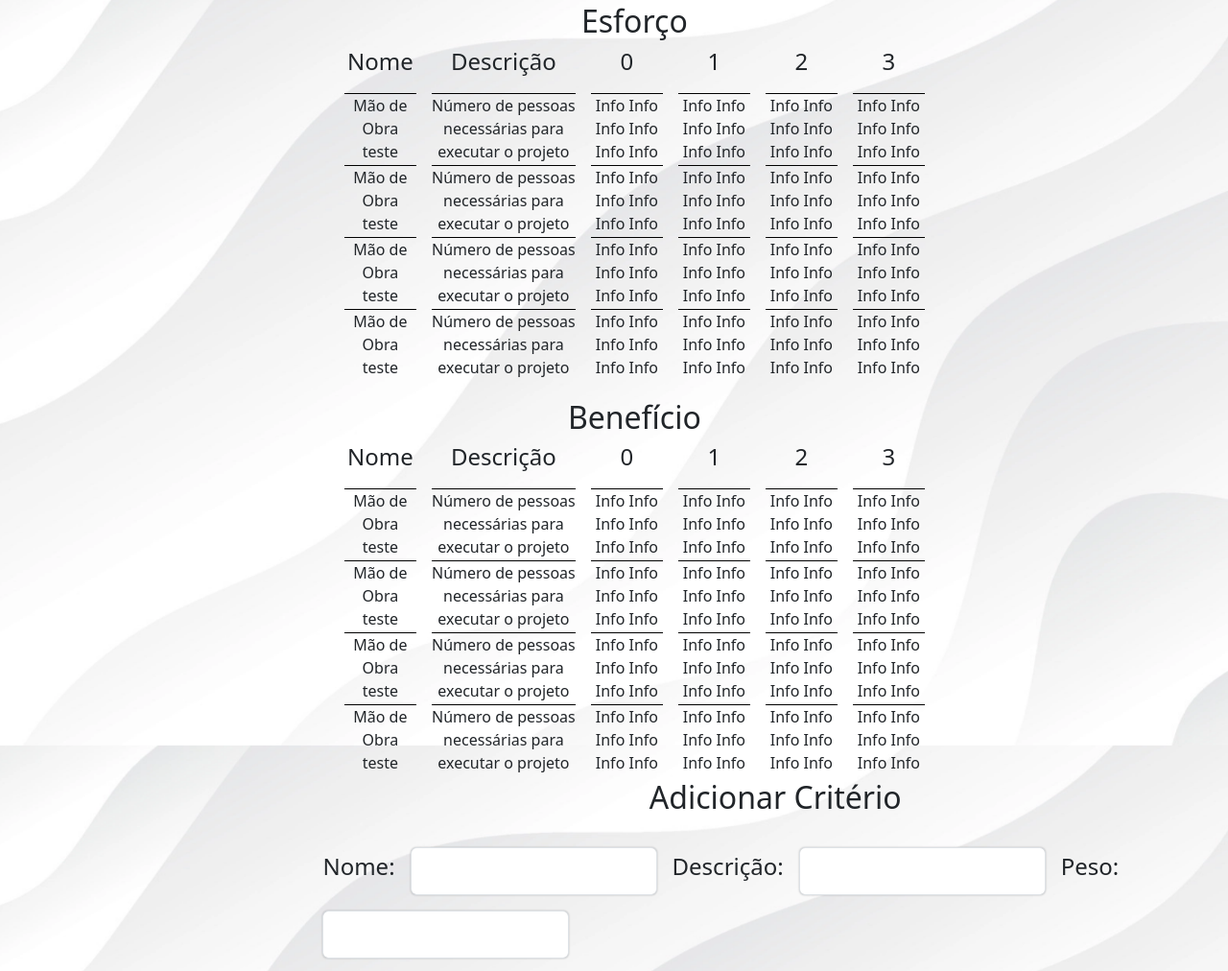
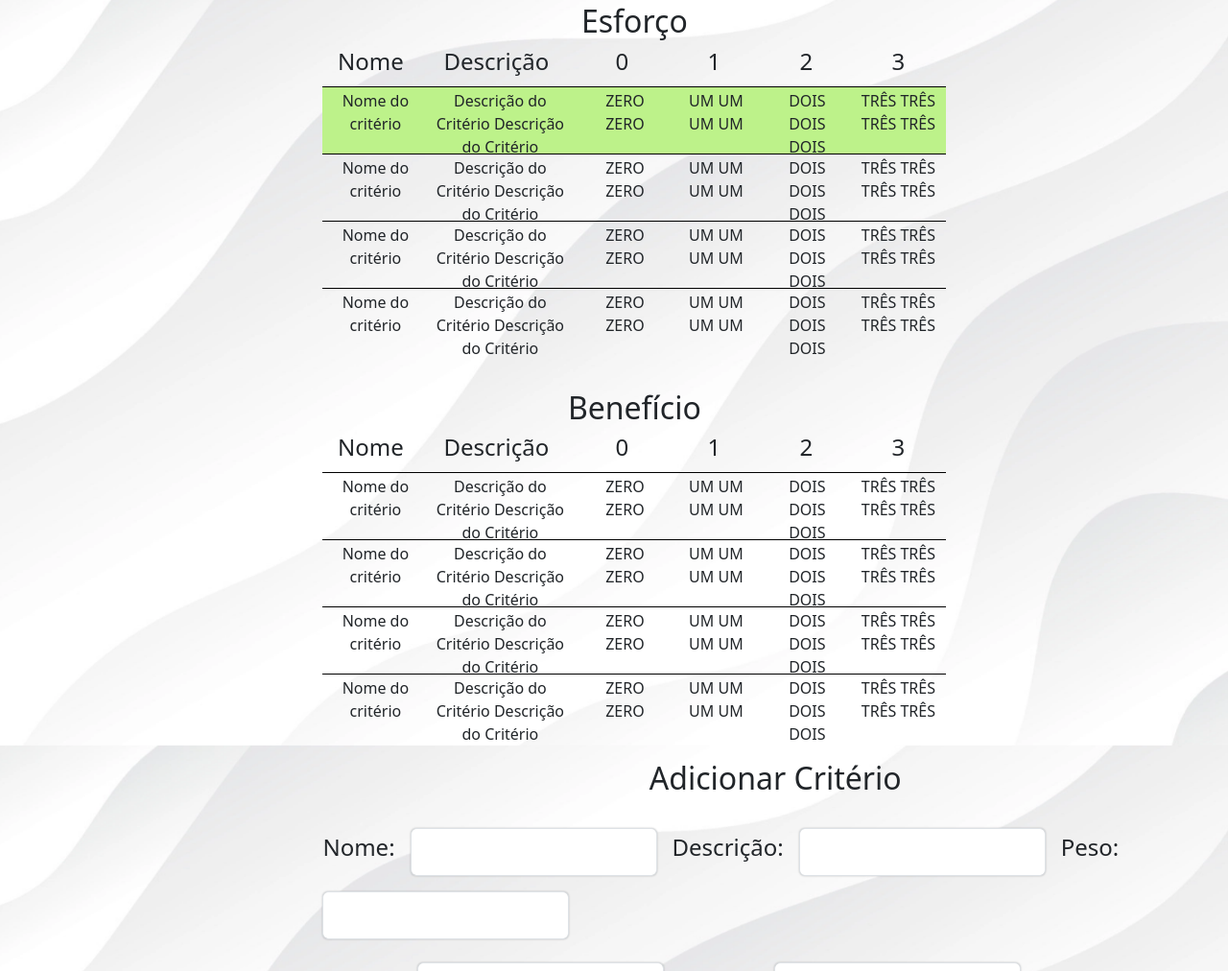
Before and after one commit to brennomeneses/tcc-front, a plain HTML site: page pages/portfolioManagerNewCriteria.html in a window 1280 px wide. Shown: the part 878-1890 px from the top of the page at 96% size. Drawn offline with Linux system fonts and the light colour scheme.

Commit message:
Alterado a pagina de criterios para facilitar a integracao com DB

```diff
--- a/css/style.css
+++ b/css/style.css
@@ -268,28 +268,43 @@ div.projects{
 .redButton{
   background-color: #F97777;
 }
-.criteriaList{
-  height: 350px;
+.criteriaTitle{
   width: 650px;
-  overflow: auto;
-  text-align: center;
+  height: 40px;
 }
-.criteriaLabel{
-  padding-bottom: 10px;
+.smallCriteriaSize{
+  width: 80px;
 }
-.criteriaInfoArea{
-  height: 75px;
-  border-top: 1px solid black;
-  overflow: hidden;
-}
-.criteriaInfoArea:hover {
-  overflow-y: scroll;
-}
-.criteriaDescription{
+.mediumCriteriaSize{
   width: 150px;
 }
-.criteriaSmallDescription{
-  width: 75px;
+.criteriaList{
+  width: 650px;
+  height: 300px;
+  overflow-x: hidden;
+}
+.criteria{
+  height: 70px;
+  width: 650x;
+  border-top: 1px solid black;
+}
+.criteria:hover{
+  background-color: #eaffd6;
+  transition: .5s;
+}
+.selectedCriteria{
+  background-color: #bdf28a;
+}
+.criteriaContent{
+  height: 68px;
+  float: left;
+  margin-left: 15px;
+  overflow: auto;
+  overflow-x: hidden;
+}
+.criteriaText{
+  text-align: center;
+  margin-top: 2px;
 }
 .xlButton{
   width: 300px;
--- a/pages/portfolioManagerNewCriteria.html
+++ b/pages/portfolioManagerNewCriteria.html
@@ -77,199 +77,129 @@
           <div class="row g-3 align-items-center">
             <div class="col-auto">
               <h2 class="text-center">Esforço</h2>
-              <div class="criteriaList">
+              <div class="criteriaTitle">
                 <div class="d-flex justify-content-center">
                   <div class="row g-3 align-items-center">
                     <div class="col-auto">
-                      <h4 class="text-center criteriaLabel">Nome</h4>
-                      <div class="criteriaInfoArea">
-                        <p class="criteriaSmallDescription">Mão de Obra teste teste teste teste teste</p>
-                      </div>
-                      <div class="criteriaInfoArea">
-                        <p class="criteriaSmallDescription">Mão de Obra teste teste teste teste teste</p>
-                      </div>
-                      <div class="criteriaInfoArea">
-                        <p class="criteriaSmallDescription">Mão de Obra teste teste teste teste teste</p>
-                      </div>
-                      <div class="criteriaInfoArea">
-                        <p class="criteriaSmallDescription">Mão de Obra teste teste teste teste teste</p>
-                      </div>
+                      <h4 class="text-center smallCriteriaSize">Nome</h4>
                     </div>
                     <div class="col-auto">
-                      <h4 class="text-center criteriaLabel">Descrição</h4>
-                      <div class="criteriaInfoArea">
-                        <p class="criteriaDescription">Número de pessoas necessárias para executar o projeto Número de pessoas necessárias para executar o projeto</p>
-                      </div>
-                      <div class="criteriaInfoArea">
-                        <p class="criteriaDescription">Número de pessoas necessárias para executar o projeto Número de pessoas necessárias para executar o projeto</p>
-                      </div>
-                      <div class="criteriaInfoArea">
-                        <p class="criteriaDescription">Número de pessoas necessárias para executar o projeto Número de pessoas necessárias para executar o projeto</p>
-                      </div>
-                      <div class="criteriaInfoArea">
-                        <p class="criteriaDescription">Número de pessoas necessárias para executar o projeto Número de pessoas necessárias para executar o projeto</p>
-                      </div>
+                      <h4 class="text-center mediumCriteriaSize">Descrição</h4>
                     </div>
                     <div class="col-auto">
-                      <h4 class="text-center criteriaLabel">0</h4>
-                      <div class="criteriaInfoArea">
-                        <p class="criteriaSmallDescription">Info Info Info Info Info Info Info Info</p>
-                      </div>
-                      <div class="criteriaInfoArea">
-                        <p class="criteriaSmallDescription">Info Info Info Info Info Info Info Info</p>
-                      </div>
-                      <div class="criteriaInfoArea">
-                        <p class="criteriaSmallDescription">Info Info Info Info Info Info Info Info</p>
-                      </div>
-                      <div class="criteriaInfoArea">
-                        <p class="criteriaSmallDescription">Info Info Info Info Info Info Info Info</p>
-                      </div>
+                      <h4 class="text-center smallCriteriaSize">0</h4>
                     </div>
                     <div class="col-auto">
-                      <h4 class="text-center criteriaLabel">1</h4>
-                      <div class="criteriaInfoArea">
-                        <p class="criteriaSmallDescription">Info Info Info Info Info Info Info Info</p>
-                      </div>
-                      <div class="criteriaInfoArea">
-                        <p class="criteriaSmallDescription">Info Info Info Info Info Info Info Info</p>
-                      </div>
-                      <div class="criteriaInfoArea">
-                        <p class="criteriaSmallDescription">Info Info Info Info Info Info Info Info</p>
-                      </div>
-                      <div class="criteriaInfoArea">
-                        <p class="criteriaSmallDescription">Info Info Info Info Info Info Info Info</p>
-                      </div>
+                      <h4 class="text-center smallCriteriaSize">1</h4>
                     </div>
                     <div class="col-auto">
-                      <h4 class="text-center criteriaLabel">2</h4>
-                      <div class="criteriaInfoArea">
-                        <p class="criteriaSmallDescription">Info Info Info Info Info Info Info Info</p>
-                      </div>
-                      <div class="criteriaInfoArea">
-                        <p class="criteriaSmallDescription">Info Info Info Info Info Info Info Info</p>
-                      </div>
-                      <div class="criteriaInfoArea">
-                        <p class="criteriaSmallDescription">Info Info Info Info Info Info Info Info</p>
-                      </div>
-                      <div class="criteriaInfoArea">
-                        <p class="criteriaSmallDescription">Info Info Info Info Info Info Info Info</p>
-                      </div>
+                      <h4 class="text-center smallCriteriaSize">2</h4>
                     </div>
                     <div class="col-auto">
-                      <h4 class="text-center criteriaLabel">3</h4>
-                      <div class="criteriaInfoArea">
-                        <p class="criteriaSmallDescription">Info Info Info Info Info Info Info Info</p>
-                      </div>
-                      <div class="criteriaInfoArea">
-                        <p class="criteriaSmallDescription">Info Info Info Info Info Info Info Info</p>
-                      </div>
-                      <div class="criteriaInfoArea">
-                        <p class="criteriaSmallDescription">Info Info Info Info Info Info Info Info</p>
-                      </div>
-                      <div class="criteriaInfoArea">
-                        <p class="criteriaSmallDescription">Info Info Info Info Info Info Info Info</p>
-                      </div>
+                      <h4 class="text-center smallCriteriaSize">3</h4>
                     </div>
                   </div>
+                </div>
+              </div>
+              <div class="criteriaList" id="effortCriteriaList"><!-- All effort criterias must be added here -->
+                <div class="criteria selectedCriteria"><!-- Criteria start -->
+                  <div class="criteriaContent smallCriteriaSize"><p class="criteriaText" id="criteriaNameArea">Nome do critério</p></div>
+                  <div class="criteriaContent mediumCriteriaSize"><p class="criteriaText" id="criteriaDescriptionArea">Descrição do Critério Descrição do Critério</p></div>
+                  <div class="criteriaContent smallCriteriaSize"><p class="criteriaText" id="criteriaZeroArea">ZERO ZERO</p></div>
+                  <div class="criteriaContent smallCriteriaSize"><p class="criteriaText"  id="criteriaOneArea">UM UM UM UM</p></div>
+                  <div class="criteriaContent smallCriteriaSize"><p class="criteriaText" id="criteriaTwoArea">DOIS DOIS DOIS DOIS</p></div>
+                  <div class="criteriaContent smallCriteriaSize"><p class="criteriaText" id="criteriaThreeArea">TRÊS TRÊS TRÊS TRÊS</p></div>
+                </div><!-- Criteria end -->
+
+                <div class="criteria">
+                  <div class="criteriaContent smallCriteriaSize"><p class="criteriaText" id="criteriaNameArea">Nome do critério</p></div>
+                  <div class="criteriaContent mediumCriteriaSize"><p class="criteriaText" id="criteriaDescriptionArea">Descrição do Critério Descrição do Critério</p></div>
+                  <div class="criteriaContent smallCriteriaSize"><p class="criteriaText" id="criteriaZeroArea">ZERO ZERO</p></div>
+                  <div class="criteriaContent smallCriteriaSize"><p class="criteriaText"  id="criteriaOneArea">UM UM UM UM</p></div>
+                  <div class="criteriaContent smallCriteriaSize"><p class="criteriaText" id="criteriaTwoArea">DOIS DOIS DOIS DOIS</p></div>
+                  <div class="criteriaContent smallCriteriaSize"><p class="criteriaText" id="criteriaThreeArea">TRÊS TRÊS TRÊS TRÊS</p></div>
+                </div>
+
+                <div class="criteria">
+                  <div class="criteriaContent smallCriteriaSize"><p class="criteriaText" id="criteriaNameArea">Nome do critério</p></div>
+                  <div class="criteriaContent mediumCriteriaSize"><p class="criteriaText" id="criteriaDescriptionArea">Descrição do Critério Descrição do Critério</p></div>
+                  <div class="criteriaContent smallCriteriaSize"><p class="criteriaText" id="criteriaZeroArea">ZERO ZERO</p></div>
+                  <div class="criteriaContent smallCriteriaSize"><p class="criteriaText"  id="criteriaOneArea">UM UM UM UM</p></div>
+                  <div class="criteriaContent smallCriteriaSize"><p class="criteriaText" id="criteriaTwoArea">DOIS DOIS DOIS DOIS</p></div>
+                  <div class="criteriaContent smallCriteriaSize"><p class="criteriaText" id="criteriaThreeArea">TRÊS TRÊS TRÊS TRÊS</p></div>
+                </div>
+
+                <div class="criteria">
+                  <div class="criteriaContent smallCriteriaSize"><p class="criteriaText" id="criteriaNameArea">Nome do critério</p></div>
+                  <div class="criteriaContent mediumCriteriaSize"><p class="criteriaText" id="criteriaDescriptionArea">Descrição do Critério Descrição do Critério</p></div>
+                  <div class="criteriaContent smallCriteriaSize"><p class="criteriaText" id="criteriaZeroArea">ZERO ZERO</p></div>
+                  <div class="criteriaContent smallCriteriaSize"><p class="criteriaText"  id="criteriaOneArea">UM UM UM UM</p></div>
+                  <div class="criteriaContent smallCriteriaSize"><p class="criteriaText" id="criteriaTwoArea">DOIS DOIS DOIS DOIS</p></div>
+                  <div class="criteriaContent smallCriteriaSize"><p class="criteriaText" id="criteriaThreeArea">TRÊS TRÊS TRÊS TRÊS</p></div>
                 </div>
               </div>
             </div>
             <div class="col-auto">
               <h2 class="text-center">Benefício</h2>
-              <div class="criteriaList">
+              <div class="criteriaTitle">
                 <div class="d-flex justify-content-center">
                   <div class="row g-3 align-items-center">
                     <div class="col-auto">
-                      <h4 class="text-center criteriaLabel">Nome</h4>
-                      <div class="criteriaInfoArea">
-                        <p class="criteriaSmallDescription">Mão de Obra teste teste teste teste teste</p>
-                      </div>
-                      <div class="criteriaInfoArea">
-                        <p class="criteriaSmallDescription">Mão de Obra teste teste teste teste teste</p>
-                      </div>
-                      <div class="criteriaInfoArea">
-                        <p class="criteriaSmallDescription">Mão de Obra teste teste teste teste teste</p>
-                      </div>
-                      <div class="criteriaInfoArea">
-                        <p class="criteriaSmallDescription">Mão de Obra teste teste teste teste teste</p>
-                      </div>
+                      <h4 class="text-center smallCriteriaSize">Nome</h4>
                     </div>
                     <div class="col-auto">
-                      <h4 class="text-center criteriaLabel">Descrição</h4>
-                      <div class="criteriaInfoArea">
-                        <p class="criteriaDescription">Número de pessoas necessárias para executar o projeto Número de pessoas necessárias para executar o projeto</p>
-                      </div>
-                      <div class="criteriaInfoArea">
-                        <p class="criteriaDescription">Número de pessoas necessárias para executar o projeto Número de pessoas necessárias para executar o projeto</p>
-                      </div>
-                      <div class="criteriaInfoArea">
-                        <p class="criteriaDescription">Número de pessoas necessárias para executar o projeto Número de pessoas necessárias para executar o projeto</p>
-                      </div>
-                      <div class="criteriaInfoArea">
-                        <p class="criteriaDescription">Número de pessoas necessárias para executar o projeto Número de pessoas necessárias para executar o projeto</p>
-                      </div>
+                      <h4 class="text-center mediumCriteriaSize">Descrição</h4>
                     </div>
                     <div class="col-auto">
-                      <h4 class="text-center criteriaLabel">0</h4>
-                      <div class="criteriaInfoArea">
-                        <p class="criteriaSmallDescription">Info Info Info Info Info Info Info Info</p>
-                      </div>
-                      <div class="criteriaInfoArea">
-                        <p class="criteriaSmallDescription">Info Info Info Info Info Info Info Info</p>
-                      </div>
-                      <div class="criteriaInfoArea">
-                        <p class="criteriaSmallDescription">Info Info Info Info Info Info Info Info</p>
-                      </div>
-                      <div class="criteriaInfoArea">
-                        <p class="criteriaSmallDescription">Info Info Info Info Info Info Info Info</p>
-                      </div>
+                      <h4 class="text-center smallCriteriaSize">0</h4>
                     </div>
                     <div class="col-auto">
-                      <h4 class="text-center criteriaLabel">1</h4>
-                      <div class="criteriaInfoArea">
-                        <p class="criteriaSmallDescription">Info Info Info Info Info Info Info Info</p>
-                      </div>
-                      <div class="criteriaInfoArea">
-                        <p class="criteriaSmallDescription">Info Info Info Info Info Info Info Info</p>
-                      </div>
-                      <div class="criteriaInfoArea">
-                        <p class="criteriaSmallDescription">Info Info Info Info Info Info Info Info</p>
-                      </div>
-                      <div class="criteriaInfoArea">
-                        <p class="criteriaSmallDescription">Info Info Info Info Info Info Info Info</p>
-                      </div>
+                      <h4 class="text-center smallCriteriaSize">1</h4>
                     </div>
                     <div class="col-auto">
-                      <h4 class="text-center criteriaLabel">2</h4>
-                      <div class="criteriaInfoArea">
-                        <p class="criteriaSmallDescription">Info Info Info Info Info Info Info Info</p>
-                      </div>
-                      <div class="criteriaInfoArea">
-                        <p class="criteriaSmallDescription">Info Info Info Info Info Info Info Info</p>
-                      </div>
-                      <div class="criteriaInfoArea">
-                        <p class="criteriaSmallDescription">Info Info Info Info Info Info Info Info</p>
-                      </div>
-                      <div class="criteriaInfoArea">
-                        <p class="criteriaSmallDescription">Info Info Info Info Info Info Info Info</p>
-                      </div>
+                      <h4 class="text-center smallCriteriaSize">2</h4>
                     </div>
                     <div class="col-auto">
-                      <h4 class="text-center criteriaLabel">3</h4>
-                      <div class="criteriaInfoArea">
-                        <p class="criteriaSmallDescription">Info Info Info Info Info Info Info Info</p>
-                      </div>
-                      <div class="criteriaInfoArea">
-                        <p class="criteriaSmallDescription">Info Info Info Info Info Info Info Info</p>
-                      </div>
-                      <div class="criteriaInfoArea">
-                        <p class="criteriaSmallDescription">Info Info Info Info Info Info Info Info</p>
-                      </div>
-                      <div class="criteriaInfoArea">
-                        <p class="criteriaSmallDescription">Info Info Info Info Info Info Info Info</p>
-                      </div>
+                      <h4 class="text-center smallCriteriaSize">3</h4>
                     </div>
                   </div>
+                </div>
+              </div>
+              <div class="criteriaList" id="benefitCriteriaList"><!-- All benefit criterias must be added here -->
+                <div class="criteria">
+                  <div class="criteriaContent smallCriteriaSize"><p class="criteriaText" id="criteriaNameArea">Nome do critério</p></div>
+                  <div class="criteriaContent mediumCriteriaSize"><p class="criteriaText" id="criteriaDescriptionArea">Descrição do Critério Descrição do Critério</p></div>
+                  <div class="criteriaContent smallCriteriaSize"><p class="criteriaText" id="criteriaZeroArea">ZERO ZERO</p></div>
+                  <div class="criteriaContent smallCriteriaSize"><p class="criteriaText"  id="criteriaOneArea">UM UM UM UM</p></div>
+                  <div class="criteriaContent smallCriteriaSize"><p class="criteriaText" id="criteriaTwoArea">DOIS DOIS DOIS DOIS</p></div>
+                  <div class="criteriaContent smallCriteriaSize"><p class="criteriaText" id="criteriaThreeArea">TRÊS TRÊS TRÊS TRÊS</p></div>
+                </div>
+
+                <div class="criteria">
+                  <div class="criteriaContent smallCriteriaSize"><p class="criteriaText" id="criteriaNameArea">Nome do critério</p></div>
+                  <div class="criteriaContent mediumCriteriaSize"><p class="criteriaText" id="criteriaDescriptionArea">Descrição do Critério Descrição do Critério</p></div>
+                  <div class="criteriaContent smallCriteriaSize"><p class="criteriaText" id="criteriaZeroArea">ZERO ZERO</p></div>
+                  <div class="criteriaContent smallCriteriaSize"><p class="criteriaText"  id="criteriaOneArea">UM UM UM UM</p></div>
+                  <div class="criteriaContent smallCriteriaSize"><p class="criteriaText" id="criteriaTwoArea">DOIS DOIS DOIS DOIS</p></div>
+                  <div class="criteriaContent smallCriteriaSize"><p class="criteriaText" id="criteriaThreeArea">TRÊS TRÊS TRÊS TRÊS</p></div>
+                </div>
+
+                <div class="criteria">
+                  <div class="criteriaContent smallCriteriaSize"><p class="criteriaText" id="criteriaNameArea">Nome do critério</p></div>
+                  <div class="criteriaContent mediumCriteriaSize"><p class="criteriaText" id="criteriaDescriptionArea">Descrição do Critério Descrição do Critério</p></div>
+                  <div class="criteriaContent smallCriteriaSize"><p class="criteriaText" id="criteriaZeroArea">ZERO ZERO</p></div>
+                  <div class="criteriaContent smallCriteriaSize"><p class="criteriaText"  id="criteriaOneArea">UM UM UM UM</p></div>
+                  <div class="criteriaContent smallCriteriaSize"><p class="criteriaText" id="criteriaTwoArea">DOIS DOIS DOIS DOIS</p></div>
+                  <div class="criteriaContent smallCriteriaSize"><p class="criteriaText" id="criteriaThreeArea">TRÊS TRÊS TRÊS TRÊS</p></div>
+                </div>
+
+                <div class="criteria">
+                  <div class="criteriaContent smallCriteriaSize"><p class="criteriaText" id="criteriaNameArea">Nome do critério</p></div>
+                  <div class="criteriaContent mediumCriteriaSize"><p class="criteriaText" id="criteriaDescriptionArea">Descrição do Critério Descrição do Critério</p></div>
+                  <div class="criteriaContent smallCriteriaSize"><p class="criteriaText" id="criteriaZeroArea">ZERO ZERO</p></div>
+                  <div class="criteriaContent smallCriteriaSize"><p class="criteriaText"  id="criteriaOneArea">UM UM UM UM</p></div>
+                  <div class="criteriaContent smallCriteriaSize"><p class="criteriaText" id="criteriaTwoArea">DOIS DOIS DOIS DOIS</p></div>
+                  <div class="criteriaContent smallCriteriaSize"><p class="criteriaText" id="criteriaThreeArea">TRÊS TRÊS TRÊS TRÊS</p></div>
                 </div>
               </div>
             </div>
```
